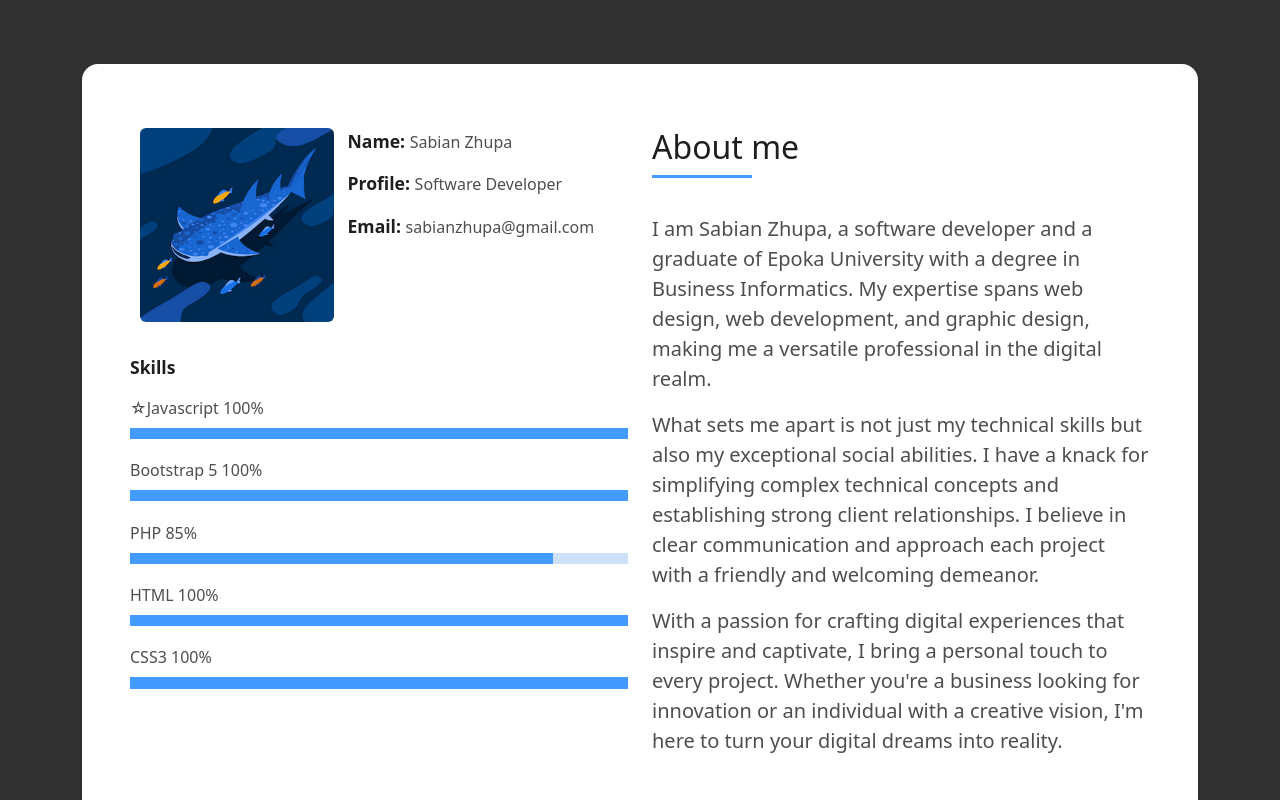
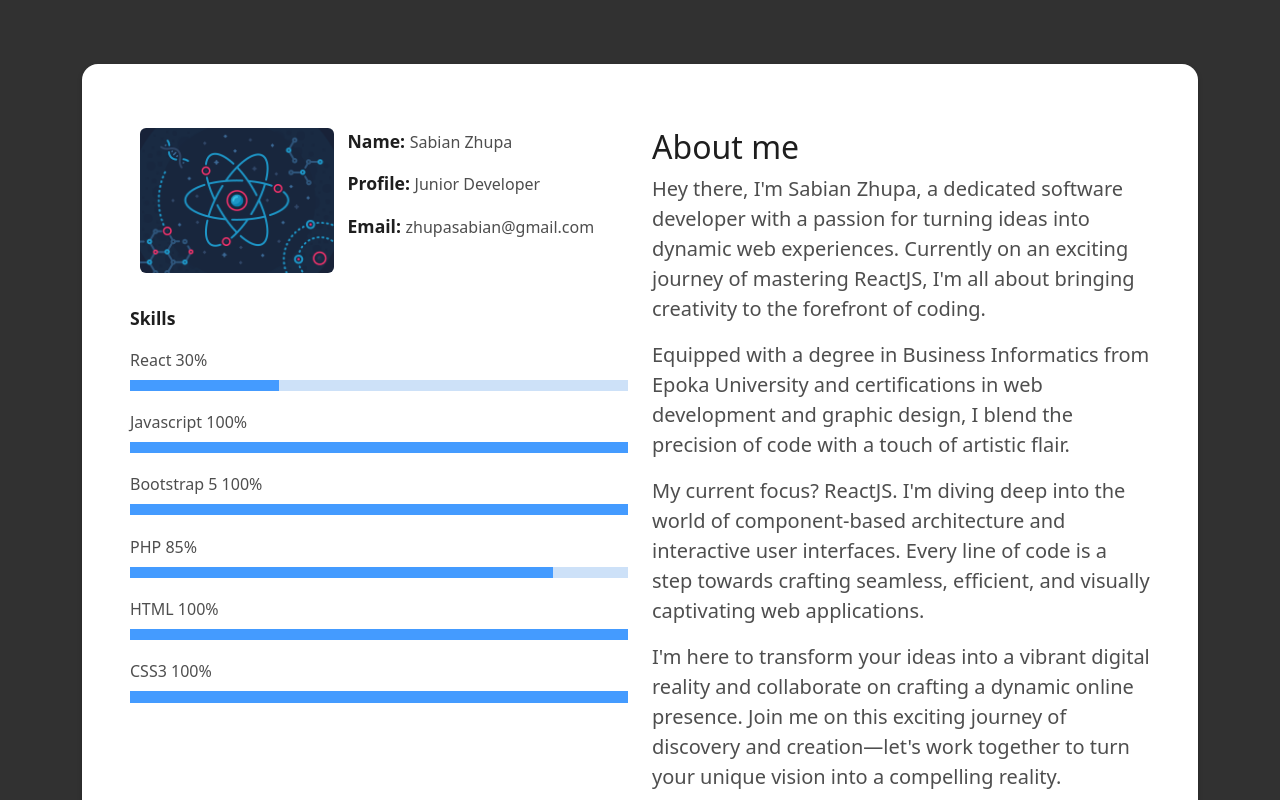
Before and after one commit to sabian2224/SabianZhupa, a plain HTML site: page index.html in a window 1280 px wide. Shown: the part 800-1600 px from the top of the page. Drawn offline with Linux system fonts and the light colour scheme.

Commit message:
about section

```diff
--- a/index.html
+++ b/index.html
@@ -94,14 +94,14 @@
                   <div class="row">
                     <div class="col-sm-6 col-md-5">
                       <div class="about-img">
-                        <img src="assets/img/shark.png" class="img-fluid rounded b-shadow-a" alt="">
+                        <img src="assets/img/react.png" class="img-fluid rounded b-shadow-a" alt="">
                       </div>
                     </div>
                     <div class="col-sm-6 col-md-7">
                       <div class="about-info">
                         <p><span class="title-s">Name: </span> <span>Sabian Zhupa</span></p>
-                        <p><span class="title-s">Profile: </span> <span>Software Developer</span></p>
-                        <p><span class="title-s">Email: </span> <span>sabianzhupa@gmail.com</span></p>
+                        <p><span class="title-s">Profile: </span> <span>Junior Developer</span></p>
+                        <p><span class="title-s">Email: </span> <span>zhupasabian@gmail.com</span></p>
                         <!--<p><span class="title-s">Phone: </span> <span>+355 xxx xxx xxx x</span></p>-->
                       </div>
                     </div>
@@ -109,7 +109,13 @@
                   <div class="skill-mf">
                     <p class="title-s">Skills</p>
 
-                    <span>&star;Javascript</span> <span class="pull-right">100%</span>
+                    <span>React</span> <span class="pull-right">30%</span>
+                    <div class="progress">
+                      <div class="progress-bar" role="progressbar" style="width:30%;" aria-valuenow="30" aria-valuemin="0" aria-valuemax="100"></div>
+                    </div>
+
+
+                    <span>Javascript</span> <span class="pull-right">100%</span>
                     <div class="progress">
                       <div class="progress-bar" role="progressbar" style="width: 100%;" aria-valuenow="100" aria-valuemin="0" aria-valuemax="100"></div>
                     </div>
@@ -145,27 +151,36 @@
                 <div class="col-md-6">
                   <div class="about-me pt-4 pt-md-0">
                     <div class="title-box-2">
+                      <h2>
+                        About me
+                      </h2>
+                      <!-- Removed the blue underline
                       <h5 class="title-left">
                         About me
                       </h5>
                     </div>
+                     -->
                     <p class="lead">
-                      I am Sabian Zhupa, a software developer and a graduate of Epoka University
-                       with a degree in Business Informatics. My expertise spans web design,
-                        web development, and graphic design, making me a versatile professional
-                         in the digital realm.
+                      Hey there, I'm Sabian Zhupa, a dedicated software developer with a passion
+                       for turning ideas into dynamic web experiences. Currently on an exciting
+                       journey of mastering ReactJS, I'm all about bringing creativity to the
+                       forefront of coding.
                     </p>
                     <p class="lead">
-                      What sets me apart is not just my technical skills but also my exceptional
-                       social abilities. I have a knack for simplifying complex technical concepts
-                        and establishing strong client relationships. I believe in clear
-                        communication and approach each project with a friendly and welcoming demeanor.
+                      Equipped with a degree in Business Informatics from Epoka University
+                      and certifications in web development and graphic design, I blend the precision
+                       of code with a touch of artistic flair.
                     </p>
                     <p class="lead">
-                      With a passion for crafting digital experiences that inspire and captivate,
-                       I bring a personal touch to every project. Whether you're a business looking
-                        for innovation or an individual with a creative vision, I'm here to turn
-                         your digital dreams into reality.
+                      My current focus? ReactJS. I'm diving deep into the world of component-based
+                       architecture and interactive user interfaces. Every line of code is a step towards
+                        crafting seamless, efficient, and visually captivating web applications.
+                    </p>
+
+                    <p class="lead">
+                      I'm here to transform your ideas into a vibrant digital reality and collaborate
+                       on crafting a dynamic online presence. Join me on this exciting journey of discovery and
+                        creation—let's work together to turn your unique vision into a compelling reality.
                     </p>
                   </div>
                 </div>
```
Also changed, not shown: assets/img/react.png (added).
